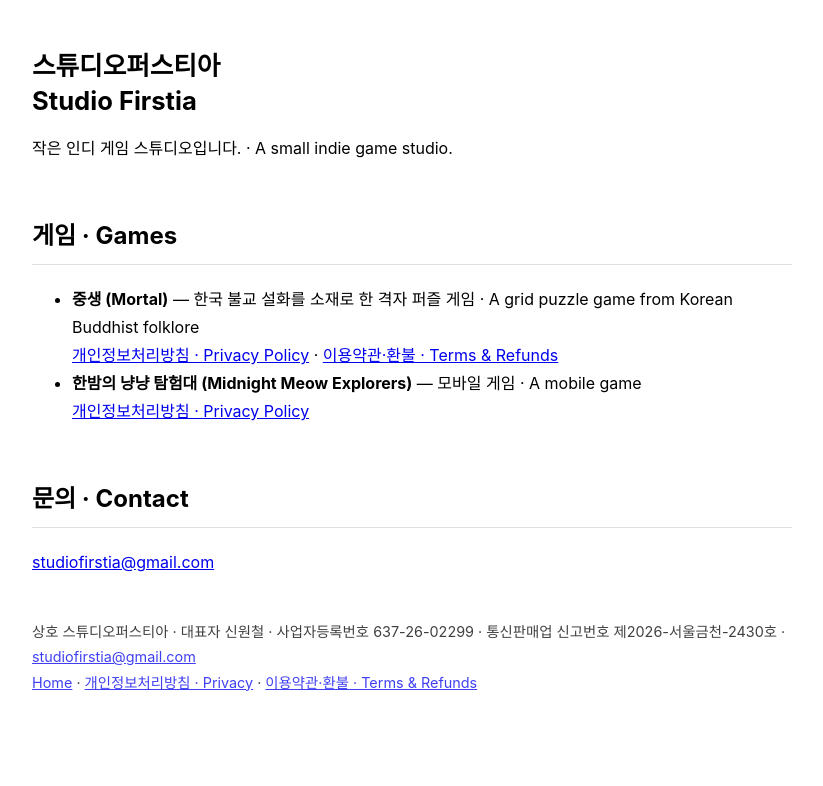
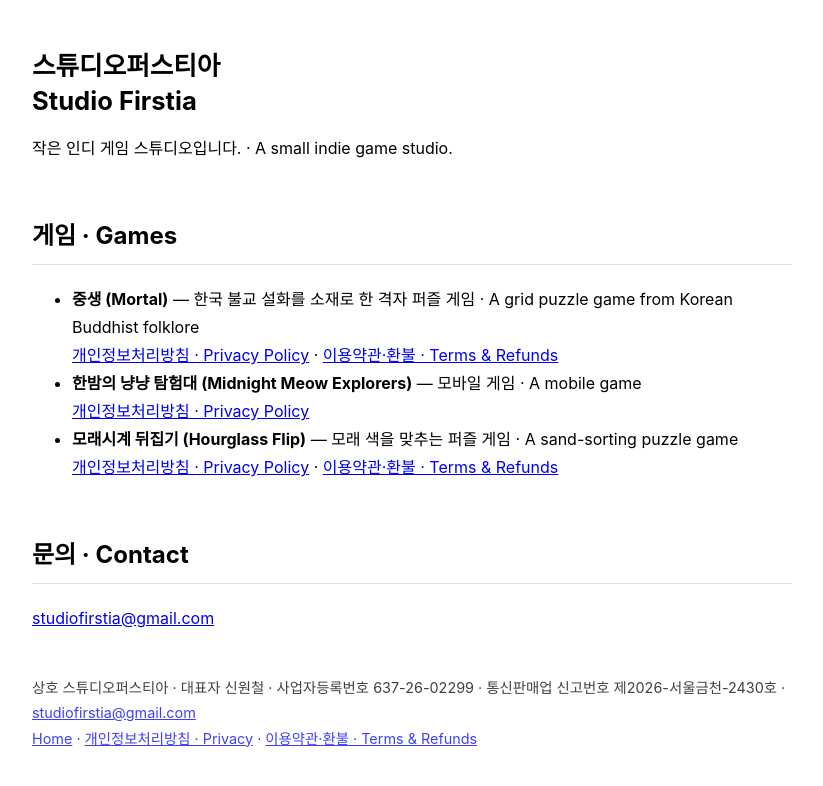
Before and after one commit to studiofirstia/studiofirstia.github.io, a plain HTML site: page index.html in a window 1280 px wide. Shown: the whole page, without its empty margins (228-1051 px from the left). Drawn offline with Linux system fonts and the light colour scheme.

Commit message:
Home: list Hourglass Flip with privacy policy and terms

```diff
--- a/index.html
+++ b/index.html
@@ -25,6 +25,8 @@ nav a { margin-right: 1em; } footer { margin-top: 3em; font-size: .9em; opacity:
 <a href="mortal/privacy/">개인정보처리방침 · Privacy Policy</a> · <a href="mortal/terms/">이용약관·환불 · Terms &amp; Refunds</a></li>
 <li><strong>한밤의 냥냥 탐험대 (Midnight Meow Explorers)</strong> — 모바일 게임 · A mobile game<br>
 <a href="nyangnight/privacy/">개인정보처리방침 · Privacy Policy</a></li>
+<li><strong>모래시계 뒤집기 (Hourglass Flip)</strong> — 모래 색을 맞추는 퍼즐 게임 · A sand-sorting puzzle game<br>
+<a href="hourglassflip/privacy/">개인정보처리방침 · Privacy Policy</a> · <a href="hourglassflip/terms/">이용약관·환불 · Terms &amp; Refunds</a></li>
 </ul>
 <h2>문의 · Contact</h2>
 <p><a href="mailto:studiofirstia@gmail.com">studiofirstia@gmail.com</a></p>
```
